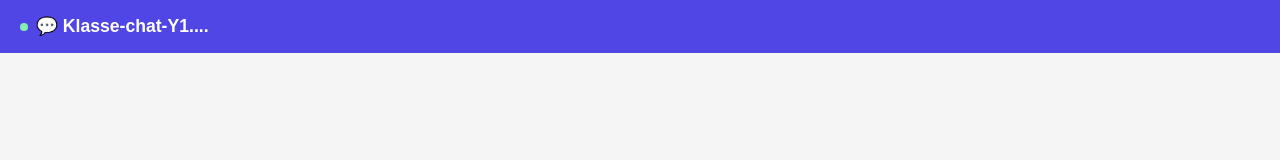
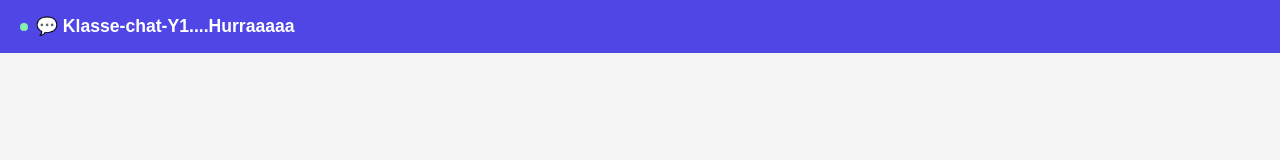
Before and after one commit to Soro-Gymanstikefterskole/ulrik-chat, a website: page public/index.html in a window 1280 px wide. Shown: the top 160 px of the page. Drawn offline with nearby package versions, Linux system fonts and the light colour scheme; no server answers.

Commit message:
Update chat header text to include 'Hurraaaaa'

```diff
--- a/public/index.html
+++ b/public/index.html
@@ -26,7 +26,7 @@
 <body>
   <header>
     <span class="dot"></span>
-    💬 Klasse-chat-Y1....
+    💬 Klasse-chat-Y1....Hurraaaaa
   </header>
   <div id="chat"></div>
   <div id="form">
```
